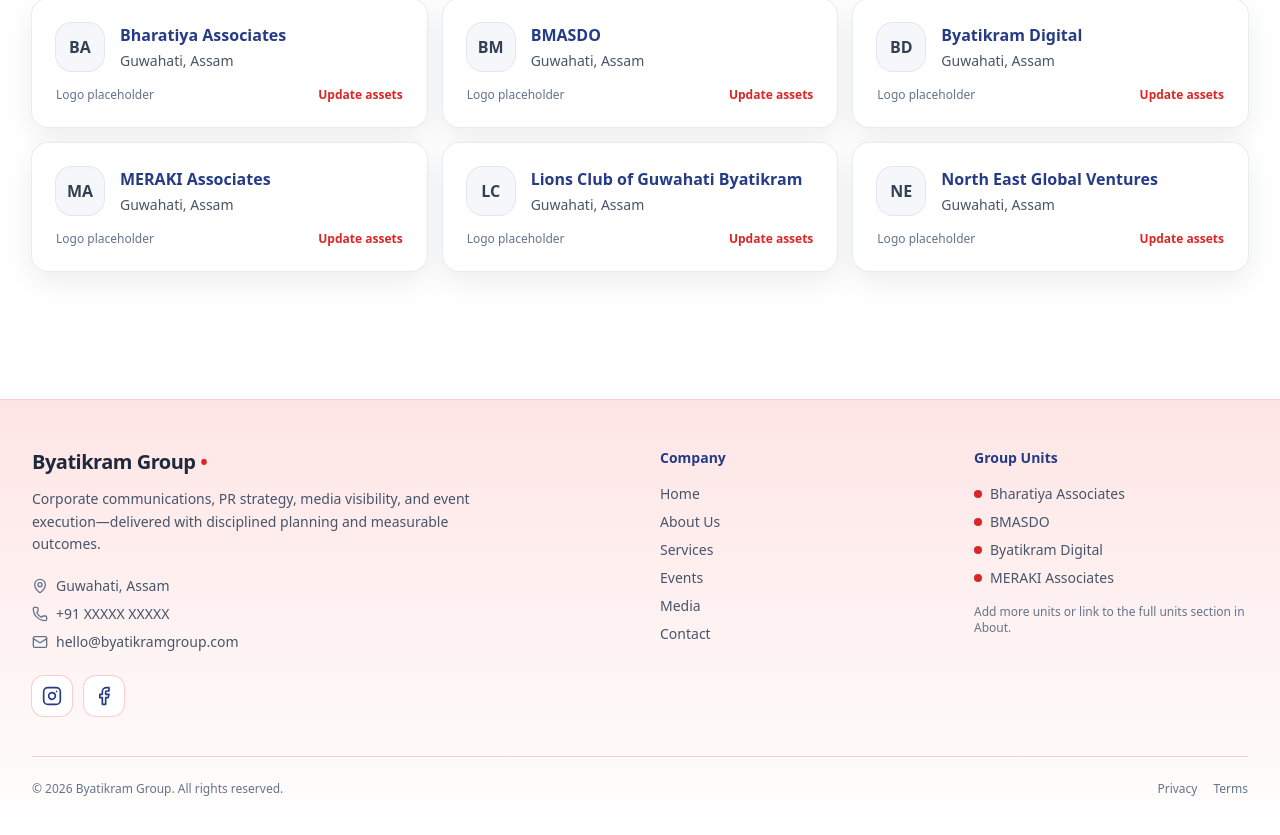
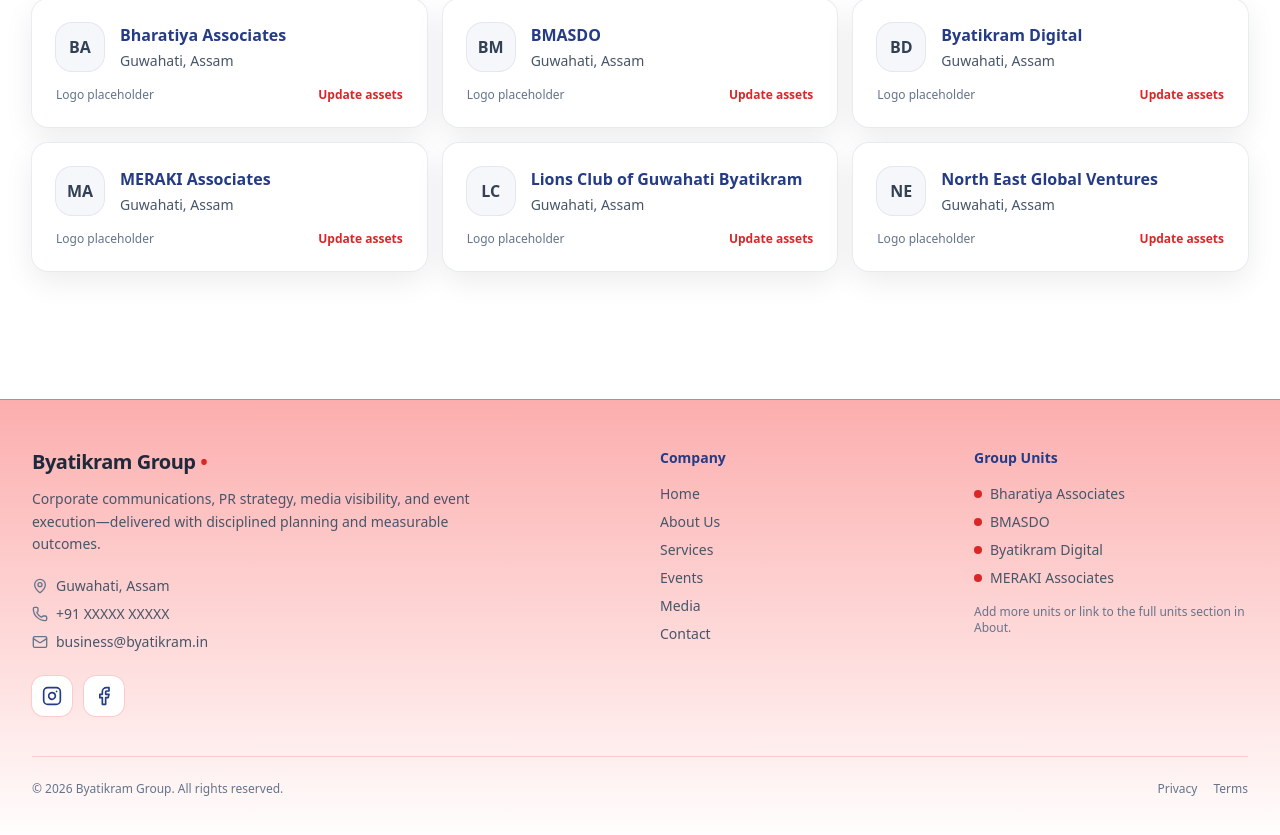
Before and after one commit to karismita27/byatikram_group_portfolio, a React (Vite) app: page /about in a window 1280 px wide. Shown: the part 1983-2818 px from the top of the page. Built offline with nearby package versions, Linux system fonts and the light colour scheme.

Commit message:
email added

```diff
--- a/src/components/site/Footer.jsx
+++ b/src/components/site/Footer.jsx
@@ -5,7 +5,7 @@
 
 export default function Footer() {
   return (
-    <footer className="mt-16 bg-gradient-to-b from-red-100/90 to-white text-slate-800 border-t border-red-200">
+    <footer className="mt-16 bg-gradient-to-b from-red-300/90 to-white text-slate-800 border-t border-red-400">
       <div className="container-pad py-12">
         <div className="grid gap-10 md:grid-cols-4">
           <div className="md:col-span-2">
@@ -28,7 +28,7 @@
               </div>
               <div className="flex items-start gap-2">
                 <Mail className="h-4 w-4 mt-0.5 text-slate-500" />
-                <span>hello@byatikramgroup.com</span>
+                <span>business@byatikram.in</span>
               </div>
             </div>
 
--- a/src/data/units.js
+++ b/src/data/units.js
@@ -8,7 +8,7 @@
 ];
 
 export const groupContact = {
-  email: "contact@byatikramgroup.example",
+  email: "business@byatikram.in",
   phone: "+91 00000 00000",
   address: "Head Office, Guwahati, Assam, India",
   mapEmbedUrl:
```
